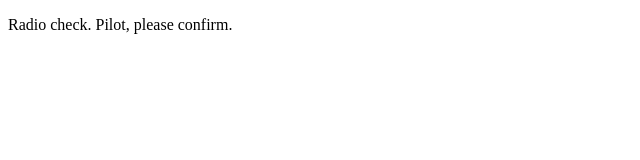
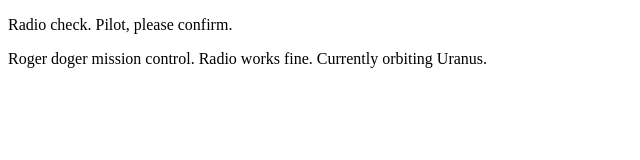
Before and after one commit to Zkaya9/communication-log-control, a plain HTML site: page index.html in a window 1280 px wide. Shown: the whole page, without its empty margins (0-640 px from the left). Drawn offline with Linux system fonts and the light colour scheme.

Commit message:
radio transmission received

```diff
--- a/index.html
+++ b/index.html
@@ -3,5 +3,6 @@
 <html>
    <body>
       <p>Radio check. Pilot, please confirm.</p>
+      <p>Roger doger mission control. Radio works fine. Currently orbiting Uranus.</p>
    </body>
 </html>
```
